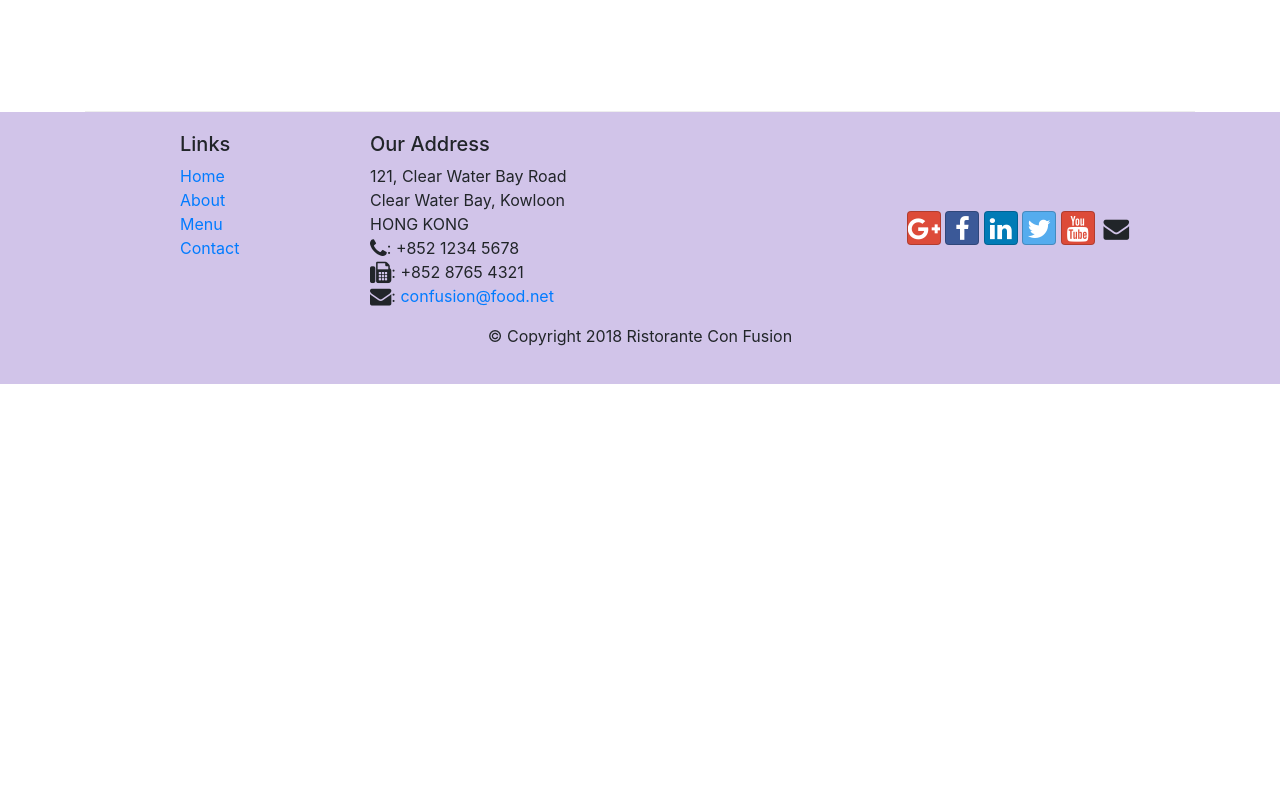
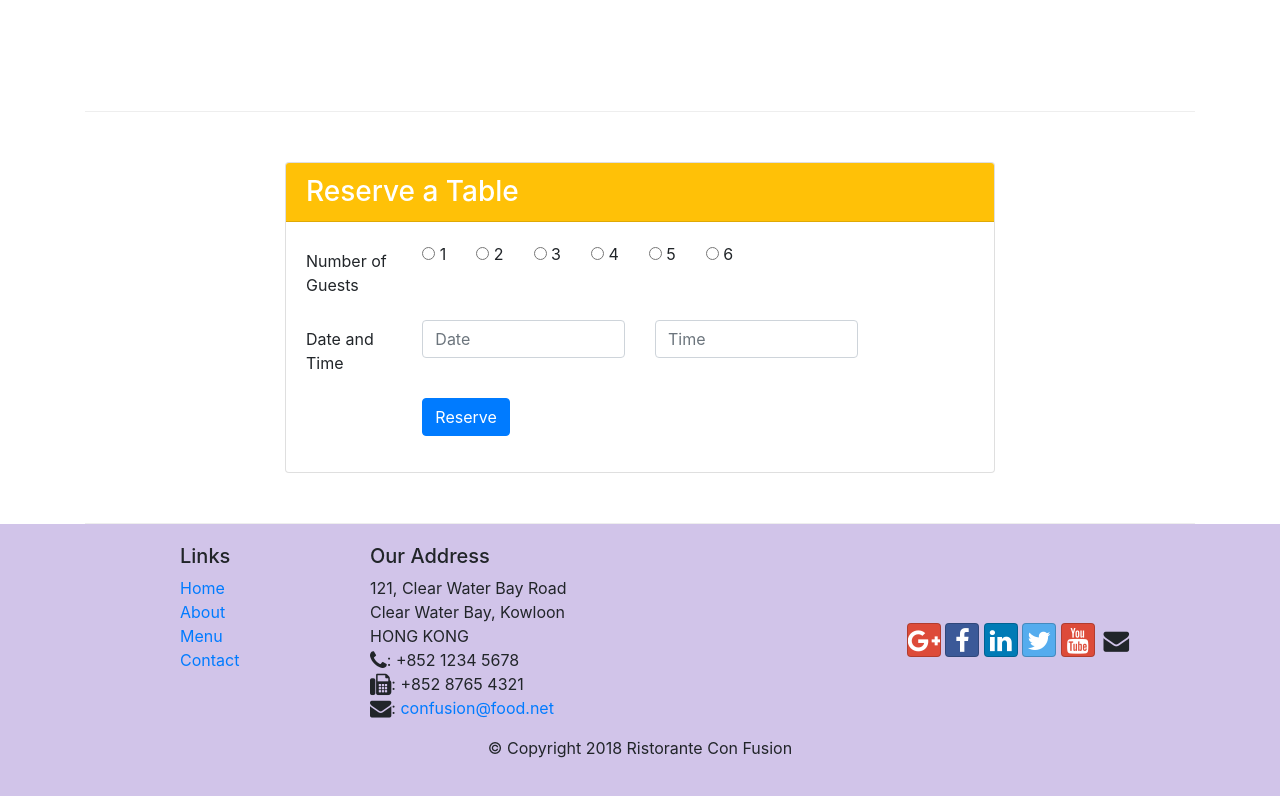
Before and after one commit to manishkheta321/bootstrap1, a website: page index.html in a window 1280 px wide. Shown: the part 1422-2218 px from the top of the page. Before the commit the page ends 1806 px from the top, so only its background shows below. Drawn offline with nearby package versions, Linux system fonts and the light colour scheme.

Commit message:
assignment 2

```diff
--- a/index.html
+++ b/index.html
@@ -21,7 +21,9 @@
             <button class="navbar-toggler" type="button" data-toggle="collapse" data-target="#Navbar">
                 <span class="navbar-toggler-icon"></span>
             </button>
+
             <a class="navbar-brand mr-auto" href="#"><img src="img/logo.png" height="30" width="41" alt=""></a>
+
             <div class="collapse navbar-collapse" id="Navbar">
                 <ul class="navbar-nav mr-auto">
                     <li class="nav-item active"><a class="nav-link" href="#"><span class="fa fa-home fa-lg"></span> Home</a></li>
@@ -41,8 +43,12 @@
                     <p>We take inspiration from the World's best cuisines, and create a unique fusion experience. Our lipsmacking creations will tickle your culinary senses!</p>
                 </div>
 
-                <div class="col-12 col-sm align-self-center">
+                <div class="col-12 col-sm-3 align-self-center">
                     <img src="img/logo.png" class="img-fluid" alt="">
+                </div>
+
+                <div class="col-12 col-sm-3 align-self-center">
+                    <a style="text-decoration: none" href="#reserveit"><button class="btn btn-sm btn-warning btn-block">Reserve a Table</button></a>
                 </div>
             </div>
         </div>
@@ -57,7 +63,7 @@
                 <div class="media">
                     <img  class="d-flex mr-3 img-thumbnail align-self-center" src="img/uthappizza.png" alt="uthappizza">
                     <div class="media-body">
-                        <h2 class="mt-0">Uthappizza</h2>
+                        <h2 class="mt-0">Uthappizza <span class="badge badge-danger">HOT</span> <span class="badge badge-pill badge-secondary">$4.99</span></h2>
                         <p>A unique combination of Indian Uthappam (pancake) and Italian pizza, topped with Cerignola olives, ripe vine cherry tomatoes, Vidalia onion, Guntur chillies and Buffalo Paneer.</p>
                      </div>
                 </div>
@@ -71,9 +77,14 @@
                 <h3>This Month's Promotions</h3>
             </div>
             <div class="col col-sm col-md">
-                <h2>Weekend Grand Buffet</h2>
-                <p>Featuring mouthwatering combinations with a choice of five different salads, six enticing appetizers, six main entrees and five choicest desserts. Free flowing bubbly and soft drinks. All for just $19.99 per person </p>
-            </div>
+                <div class="media">
+                    <div class="media-body">
+                        <h2 class="mt-0">Weekend Grand Buffet <span class="badge badge-danger ">NEW</span>  </h2>
+                        <p>Featuring mouthwatering combinations with a choice of five different salads, six enticing appetizers, six main entrees and five choicest desserts. Free flowing bubbly and soft drinks. All for just $19.99 per person </p>
+                    </div>
+                        <img  class="d-flex ml-3 img-thumbnail align-self-center" src="img/buffet.png" alt="">
+                    </div>
+                 </div>
         </div>
 
         <div class="row row-content align-items-center">
@@ -89,6 +100,58 @@
                     <h4>Executive Chef</h4>
                     <p>Award winning three-star Michelin chef with wide International experience having worked closely with whos-who in the culinary world, he specializes in creating mouthwatering Indo-Italian fusion experiences. </p>
 
+                    </div>
+                </div>
+            </div>
+        </div>
+        <div class="row row-content "  id="reserveit">
+            <div class="col-sm-8 offset-sm-2">
+                <div class="card ">
+                    <h3 class=" card-header text-white bg-warning">Reserve a Table</h3>
+                    <div class="card-body">
+                        <form action="">
+                            <div class="form-group row">
+                                <label for="numberofguests" class="col-md-2 col-form-label">Number of Guests</label>
+                                <div class="col-auto ">
+                                    <input type="radio" name="numberofguests" id="1">
+                                    <label for="1">1</label>
+                               </div>
+                               <div class="col-auto ">
+                                       <input type="radio" name="numberofguests" id="2">
+                                      <label for="2">2</label>
+                                </div>
+                                <div class="col-auto ">
+                                    <input type="radio" name="numberofguests" id="3">
+                                    <label for="3">3</label>
+                                    </div>
+                             <div class="col-auto ">
+                                <input type="radio" name="numberofguests" id="4">
+                                <label for="4">4</label>
+                            </div>
+                             <div class="col-auto ">
+                                <input type="radio" name="numberofguests" id="5">
+                               <label for="5">5</label>
+                            </div>
+                             <div class="col-auto ">
+                                 <input type="radio" name="numberofguests" id="6">
+                                <label for="6">6</label>
+                                </div>
+                            </div>
+                            <div class="form-group row">
+                                <label for="telnum" class=" col-12 col-md-2 col-form-label" >Date and Time</label>
+                                <div class=" col-12 col-md-4">
+                                    <input type="text" class="form-control" id="Date" name="Date" placeholder="Date">
+                                </div>
+                                <div class="col-12 col-md-4">
+                                    <input type="text" class="form-control" id="Time" name="Time" placeholder="Time">
+                                </div>
+                            </div>
+                            <div class="form-group row">
+                                <div class="offset-md-2 col-md-10">
+                                    <button type="submit" class="btn btn-primary">Reserve</button>
+                                </div>
+                            </div>
+                        </form>
                     </div>
                 </div>
             </div>
```
